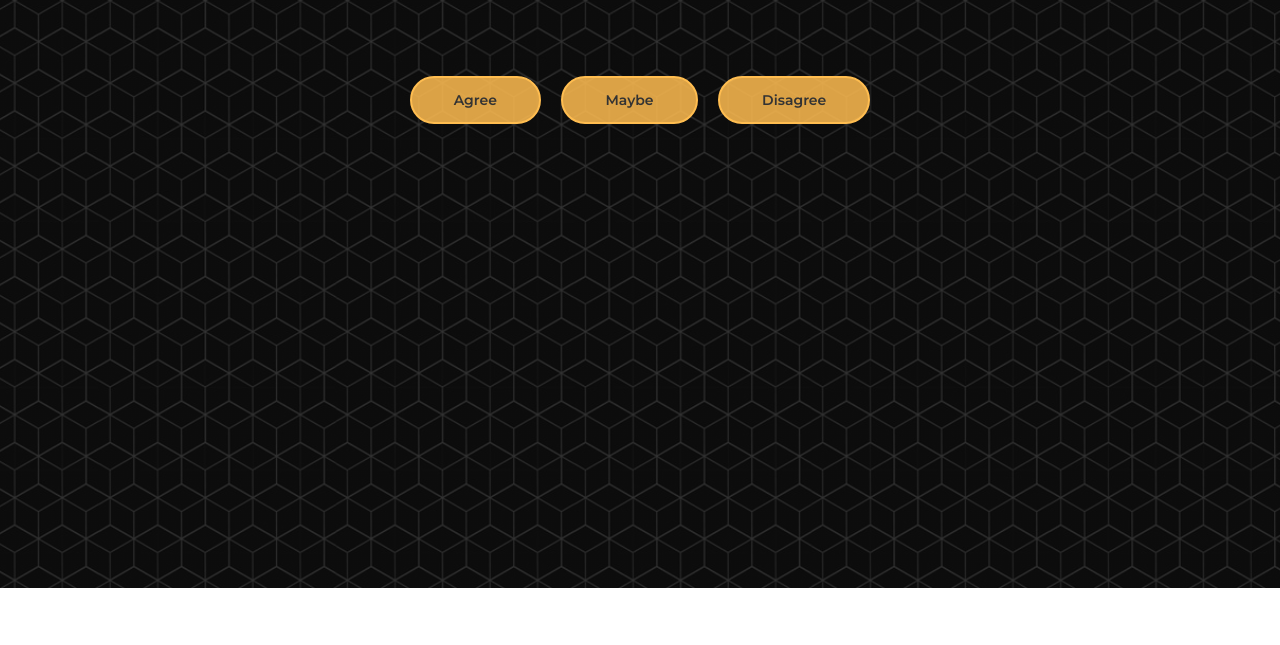
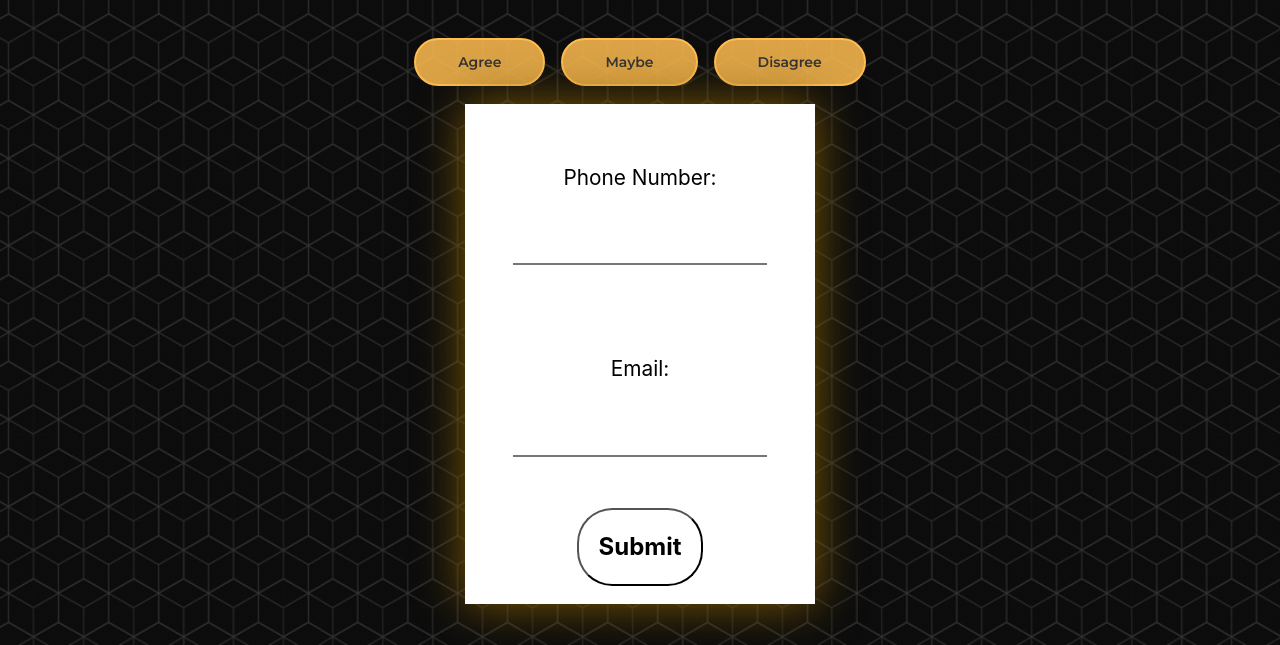
Before and after one commit to Ghost-Uchiha/TBT-MBA-Specialization, a plain HTML site: page index.html in a window 1280 px wide. Shown: the part 625-1270 px from the top of the page. Before the commit the page ends 1213 px from the top, so only its background shows below. Drawn offline with Linux system fonts and the light colour scheme.

Commit message:
Complete

```diff
--- a/index.html
+++ b/index.html
@@ -79,9 +79,11 @@
                 <p id="question">Do you have good communication skills ?</p>
             </div>
 
-            <a class="btn-solid-lg page-scroll" ><button class="bt" onclick="changeQuestion('Agree')" value="agree">Agree</button></a>
-            <a class="btn-solid-lg page-scroll" ><button class="bt" onclick="changeQuestion('Maybe')" value="maybe">Maybe</button></a>
-            <a class="btn-solid-lg page-scroll" ><button class="bt" onclick="changeQuestion('Disagree')" value="disagree">Disagree</button></a>
+            <div class="res-bt">
+            <a class="btn-solid-lg page-scroll" ><button class="bt" onclick="changeQuestion('Agree')" value="agree"><span>Agree</span></button></a>
+            <a class="btn-solid-lg page-scroll" ><button class="bt" onclick="changeQuestion('Maybe')" value="maybe"><span>Maybe</span></button></a>
+            <a class="btn-solid-lg page-scroll" ><button class="bt" onclick="changeQuestion('Disagree')" value="disagree"><span>Disagree</span></button></a>
+            </div>
             <div class="hidden">
                 <div id="count" class="hidden"></div>
             </div>
--- a/main.css
+++ b/main.css
@@ -49,6 +49,7 @@ p{
     background: linear-gradient(to bottom right, rgba(0, 0, 0, 0.8), rgba(0, 0, 0, 0.8)), url(./header-background.jpg) center center no-repeat;
     background-size: cover;
     text-align: center;
+    height: 150vh;
 }
   .container {
     width: 100%;
@@ -63,6 +64,12 @@ p{
       max-width: 540px;
     }
   }
+    @media (max-width:470px){
+      .res-bt{
+        flex-direction: column;
+      }
+    }
+
 
   @media (min-width: 768px) {
     .container {
@@ -117,7 +124,9 @@ h1 {
     margin-bottom: 1.75rem;
     color: #ddd;
 }
-
+#number,#question{
+  color: #ffbd50;
+}
 .p-large {
     font: 400 1.125rem/1.75rem "Montserrat", sans-serif;
 }
@@ -133,10 +142,7 @@ h1 {
     margin-bottom: 1.125rem;
     margin-left: 0.5rem;
 }
-.btn-solid-lg{
-  position: relative;
-  top: 4rem;
-}
+
 
 .btn-solid-lg button{
     cursor: pointer;
@@ -154,6 +160,18 @@ h1 {
   background-color: #ffbd50;
 }
 
+.res-bt{
+  display: flex;
+  flex: 1;
+  align-items: center;
+  margin-top: 50px;
+  justify-content: center;
+  position: relative;
+  top: inherit;
+  left: inherit;
+  /* top: 10% ;
+  left: 28%; */
+}
 #detail,#count,#req{
   color: #000;
 }
@@ -174,20 +192,23 @@ h1 {
   cursor: pointer;
   transform: scale(1.3);
 }
+#hid{
+  display: flex;
+  align-items: center;
+  justify-content: center;
+}
 #req{
   width: 350px;
   height: 500px;
   background-color: #fff;
   filter:drop-shadow(0 0 1.5rem #7e5903);
-  position: absolute;
-  top: 110%;
-  left: 35%;
+  position: relative;
+  align-items: center;
+  justify-content: center;
   display: flex;
   color: #000;
   flex-direction: column;
   padding: 2.0rem;
-  justify-content: center;
-  align-items: center;
   transition: transform 0.3s ease;
 }
 #req > button{
```
